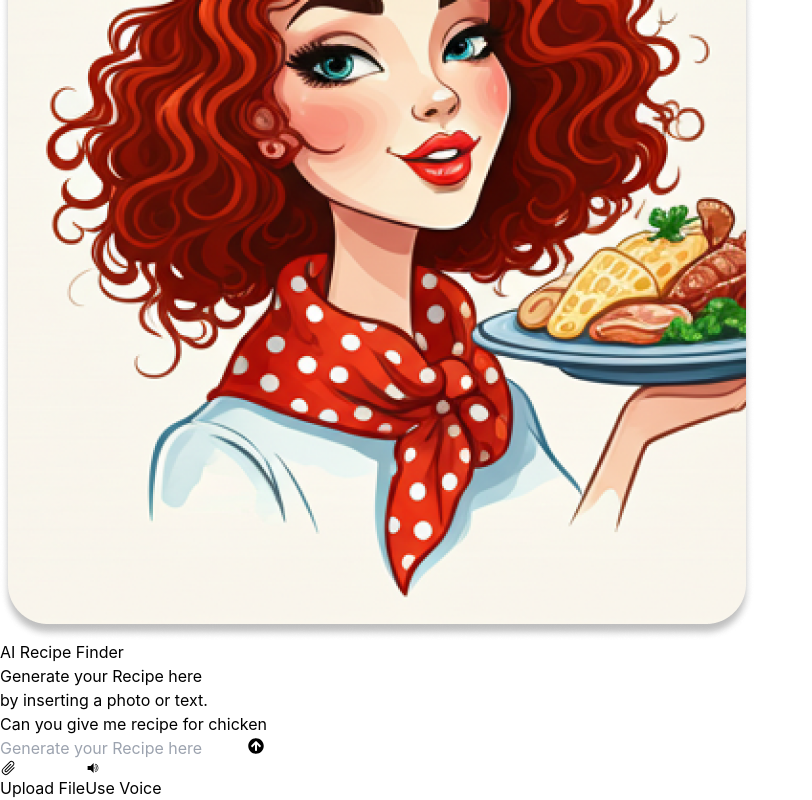
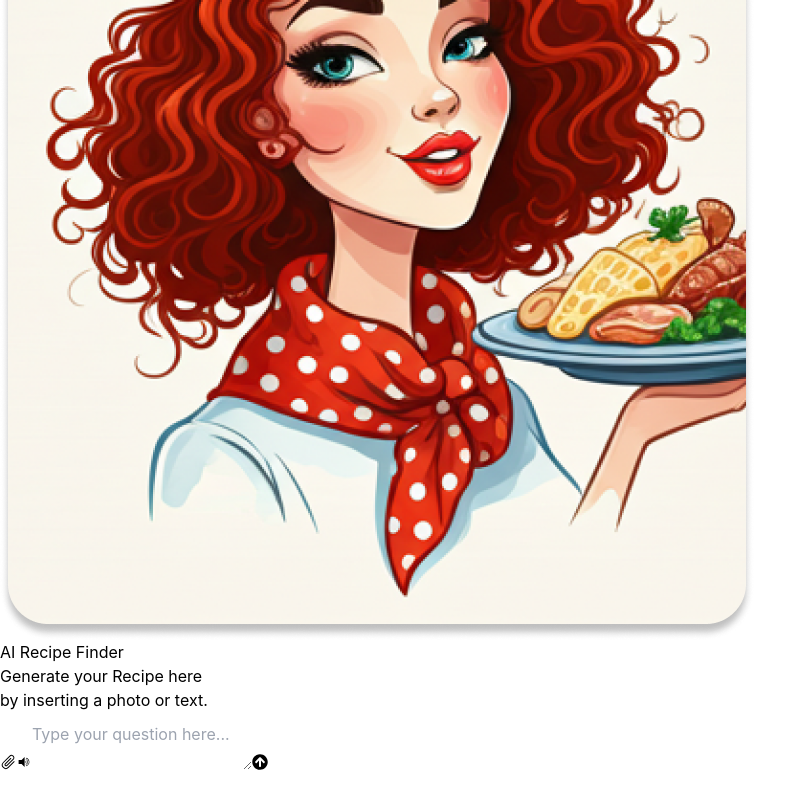
Before and after one commit to kimalfredmolina/Lumina-Insight-AI-Mental-Health-Therapy, a React (Vite) app: page /generate in a window 1280 px wide. Shown: the part 372-1172 px from the top of the page, without its empty margins (0-812 px from the left). After the commit the page ends 1148 px from the top, so only its background shows below. Built offline with nearby package versions, Linux system fonts and the light colour scheme.

Commit message:
Added Gemini API

```diff
--- a/package.json
+++ b/package.json
@@ -11,6 +11,10 @@
   },
   "dependencies": {
     "@chatscope/chat-ui-kit-react": "^2.0.3",
+    "@google/generative-ai": "^0.21.0",
+    "@uiw/react-md-editor": "^4.0.5",
+    "axios": "^1.7.9",
+    "dayjs": "^1.11.13",
     "emailjs-com": "^3.2.0",
     "framer-motion": "^11.15.0",
     "react": "^18.3.1",
--- a/src/components/Generate.jsx
+++ b/src/components/Generate.jsx
@@ -1,45 +1,69 @@
-import React, { useState } from "react";
+import React, { useState, useRef, useEffect } from "react";
 import { GiSpeaker } from "react-icons/gi";
 import { GoPaperclip } from "react-icons/go";
 import { FaArrowCircleUp } from "react-icons/fa";
 import { IoMdHome } from "react-icons/io";
 import { Link } from "react-router-dom";
+import MDEditor from "@uiw/react-md-editor";
+import dayjs from "dayjs";
+import { GoogleGenerativeAI } from "@google/generative-ai";
+
+const API_KEY = import.meta.env.VITE_GEMINI_API_KEY;
+const genAI = new GoogleGenerativeAI(API_KEY);
+const model = genAI.getGenerativeModel({ model: "gemini-pro" });
 
 function Generate() {
   const [inputText, setInputText] = useState("");
-  const [response, setResponse] = useState(null);
-  const [showFileInput, setShowFileInput] = useState(false);
-  const [showIcons, setShowIcons] = useState(true);
+  const [messages, setMessages] = useState([]);
+  const [loading, setLoading] = useState(false);
+  const [error, setError] = useState(null);
+  const chatContainerRef = useRef(null);
 
-  const handleGenerateRecipe = () => {};
-  const handleRespose = () => {
-    alert("You pressed Enter");
-  };
+  useEffect(() => {
+    // Auto-scroll to the bottom of the chat container
+    chatContainerRef.current.scrollTop = chatContainerRef.current.scrollHeight;
+  }, [messages]);
 
-  const handleVoiceInput = () => {
-    alert("Voice Input clicked");
-  };
+  const handleResponse = async () => {
+    if (!inputText.trim()) return;
 
-  const handleFileUpload = (e) => {
-    alert("File Input clicked");
-  };
+    setMessages((prevMessages) => [
+      ...prevMessages,
+      { text: inputText, sender: "user", timestamp: new Date() },
+    ]);
+    setLoading(true);
+    setError(null);
 
-  const handleInputFocus = () => {
-    setShowIcons(true);
-  };
+    try {
+      const result = await model.generateContent(inputText);
+      const text = result.response.text();
 
-  const handleInputBlur = () => {
-    if (!showFileInput) {
-      setShowIcons(true);
+      setMessages((prevMessages) => [
+        ...prevMessages,
+        {
+          text: text,
+          sender: "ai",
+          timestamp: new Date(),
+        },
+      ]);
+    } catch (err) {
+      setError("Failed to generate recipe. Please try again.");
+    } finally {
+      setLoading(false);
+      setInputText("");
     }
   };
 
   return (
-    <div className="h-screen w-screen p-4 flex justify-center items-center ">
+    <div className="h-screen w-screen p-4 flex justify-center items-center">
       <div className="max-w-7xl w-full h-full bg-gray-200 shadow-md rounded-lg p-4 flex">
+        {/* Sidebar */}
         <div className="flex flex-col items-center w-1/3 p-4">
           <div className="w-full flex justify-start mb-4">
-            <Link to="/" className="p-2 bg-gray-300 text-gray-800 rounded-full hover:bg-gray-400">
+            <Link
+              to="/"
+              className="p-2 bg-gray-300 text-gray-800 rounded-full hover:bg-gray-400"
+            >
               <IoMdHome className="h-6 w-6" />
             </Link>
           </div>
@@ -48,83 +72,84 @@ function Generate() {
             alt="Chef Icon"
             className="w-80 h-80 rounded-3xl object-cover mb-4"
           />
-          <h1 className="text-2xl font-bold text-gray-800 text-center">AI Recipe Finder</h1>
+          <h1 className="text-2xl font-bold text-gray-800 text-center">
+            AI Recipe Finder
+          </h1>
           <p className="text-gray-600 text-center mt-2">
             Generate your Recipe here <br /> by inserting a photo or text.
           </p>
         </div>
-        <div className="w-2/3 h-full flex flex-col">
-          <div className="bg-gray-50 border rounded-lg p-4 flex flex-col flex-grow">
-            <div className="flex-grow overflow-auto">
-              <div className="flex justify-end">
-                <div className="bg-gray-200 rounded-lg p-2 max-w-sm">
-                  <p className="text-gray-800">Can you give me recipe for chicken</p>
+
+        {/* Main Section */}
+        <div className="flex flex-col w-full h-full">
+          {/* Chat Container */}
+          <div
+            className="flex-grow overflow-auto chat-container p-2 border rounded-lg bg-gray-50"
+            ref={chatContainerRef}
+            style={{ maxHeight: "100%", marginBottom: "10px" }}
+          >
+            {messages.map((message, index) => (
+              <div
+                key={index}
+                className={`message ${
+                  message.sender === "user" ? "user" : "ai"
+                }`}
+              >
+                <div
+                  className={`p-8 rounded-lg mb-4 ${
+                    message.sender === "user"
+                      ? "bg-blue-200 text-right"
+                      : "bg-green-200 text-left"
+                  }`}
+                >
+                  <p className="message-text">{message.text}</p>
+                  <span className="text-xs text-gray-500">
+                    {dayjs(message.timestamp).format("MM.DD.YYYY HH:mm:ss")}
+                  </span>
                 </div>
               </div>
-
-              {response && (
-                <div className="flex items-start space-x-2">
-                  <div className="self-end">
-                    <img
-                      src="/src/assets/app_logo.png"
-                      alt="AI"
-                      className="w-10 h-10 rounded-full"
-                    />
-                  </div>
-                  <div className="bg-gray-200 rounded-lg p-2 max-w-sm">
-                    <h2 className="font-bold">{response.title}</h2>
-                    <ul className="list-disc list-inside">
-                      {response.ingredients.map((item, index) => (
-                        <li key={index} className="text-sm text-gray-800">
-                          {item}
-                        </li>
             ))}
-                    </ul>
-                  </div>
-                </div>
-              )}
+            {loading && <p className="text-center text-gray-600">Loading...</p>}
+            {error && <p className="text-center text-red-600">{error}</p>}
           </div>
 
-            <div className="flex items-center space-x-2 mt-4">
-              <input
-                type="text"
-                placeholder="Generate your Recipe here"
-                value={inputText}
-                onChange={(e) => setInputText(e.target.value)}
-                onFocus={handleInputFocus}
-                onBlur={handleInputBlur}
-                className="w-full p-2 border rounded-lg focus:ring-2 focus:ring-blue-500"
-              />
+          {/* Input Section */}
+          <div className="flex items-center border rounded-lg p-2 bg-gray-50">
             <button
-                onClick={handleRespose}
-                className="p-2 bg-white-200 text-gray-700 rounded-full hover:bg-gray-300"
-                aria-label="Generate Recipe"
-              >
-                <FaArrowCircleUp className="h-5 w-5" />
-              </button>
-            </div>
-          </div>
-
-          {showIcons && !showFileInput && (
-            <div className="mt-2 flex space-x-2">
-              <button
-                onClick={handleFileUpload}
-                className="p-2 bg-gray-300 text-gray-700 rounded-full hover:bg-gray-400 relative group"
+              onClick={() => alert("File upload feature coming soon!")}
+              className="p-2 bg-gray-200 text-gray-700 rounded-lg hover:bg-gray-300 mr-2"
               aria-label="Upload File"
             >
               <GoPaperclip className="h-5 w-5" />
-                <span className="absolute -bottom-11 left-1/2 transform -translate-x-1/2 bg-black text-white text-xs px-2 py-1 rounded opacity-0 group-hover:opacity-50">Upload File</span>
             </button>
             <button
-                onClick={handleVoiceInput}
-                className="p-2 bg-gray-300 text-gray-700 rounded-full hover:bg-gray-400 relative group"
+              onClick={() => alert("Voice input feature coming soon!")}
+              className="p-2 bg-gray-200 text-gray-700 rounded-lg hover:bg-gray-300 mr-2"
               aria-label="Voice Input"
             >
               <GiSpeaker className="h-5 w-5" />
-                <span className="absolute -bottom-11 left-1/2 transform -translate-x-1/2 bg-black text-white text-xs px-2 py-1 rounded opacity-0 group-hover:opacity-50">Use Voice</span>
+            </button>
+
+            <textarea
+              placeholder="Type your question here..."
+              value={inputText}
+              onChange={(e) => setInputText(e.target.value)}
+              onKeyDown={(e) => {
+                if (e.key === "Enter" && !e.shiftKey) {
+                  e.preventDefault();
+                  handleResponse();
+                }
+              }}
+              className="flex-grow p-2 border-none resize-none h-12 bg-transparent focus:outline-none"
+            />
+
+            <button
+              onClick={handleResponse}
+              className="p-2 bg-blue-500 text-white rounded-lg hover:bg-blue-600"
+              aria-label="Send Message">
+              <FaArrowCircleUp className="h-6 w-6" />
             </button>
           </div>
-          )}
         </div>
       </div>
     </div>
```
Also changed, not shown: 2 other files (tests, documents, lock files or other folders). Lines whose indentation alone changed are shown as unchanged.
